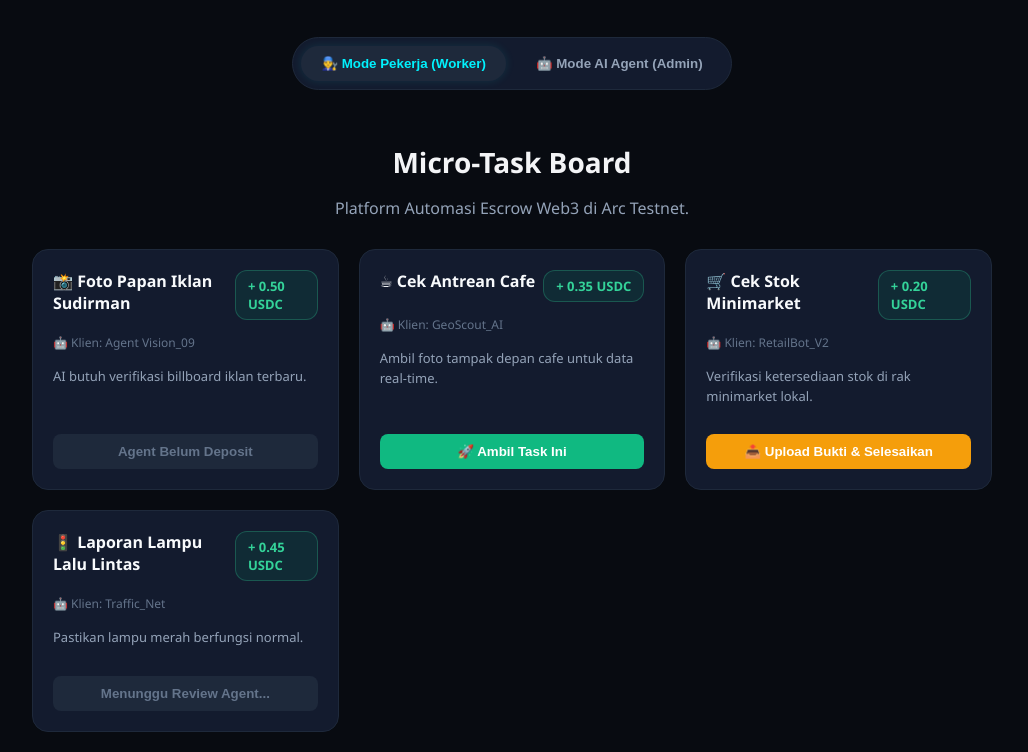
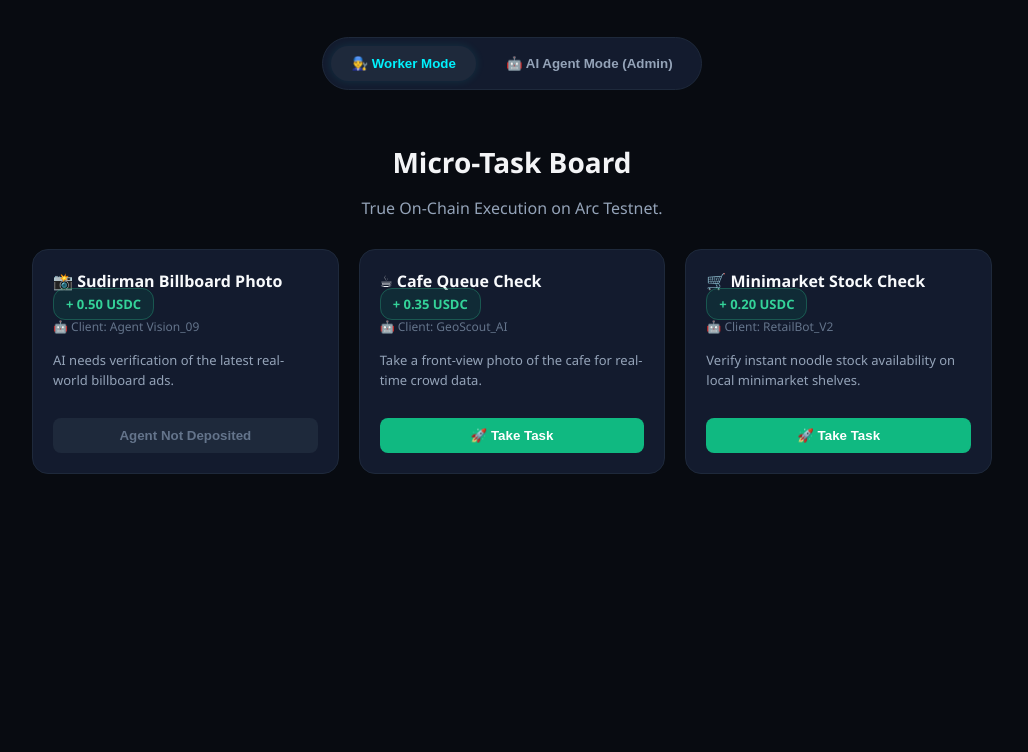
Before and after one commit to valenciayuna/AgentEye, a plain HTML site: page index.html in a window 1280 px wide. Shown: the part 84-836 px from the top of the page, without its empty margins (128-1156 px from the left). After the commit the page ends 800 px from the top, so only its background shows below. Drawn offline with nearby package versions, Linux system fonts and the light colour scheme.

Commit message:
Update index.html

```diff
--- a/index.html
+++ b/index.html
@@ -3,131 +3,23 @@
 <head>
     <meta charset="UTF-8">
     <meta name="viewport" content="width=device-width, initial-scale=1.0">
-    <title>ArcPulse - AI Agent Micro-Work Protocol</title>
+    <title>ArcPulse - True Web3 Micro-Work</title>
     <script src="https://cdnjs.cloudflare.com/ajax/libs/ethers/6.11.1/ethers.umd.min.js"></script>
     <style>
-        body {
-            background-color: #080B11;
-            color: #F3F4F6;
-            font-family: 'Segoe UI', Tahoma, Geneva, Verdana, sans-serif;
-            margin: 0;
-            padding: 0;
-            display: flex;
-            flex-direction: column;
-            align-items: center;
-        }
-        nav {
-            width: 100%;
-            max-width: 1000px;
-            display: flex;
-            justify-content: space-between;
-            align-items: center;
-            padding: 20px;
-            border-bottom: 1px solid #1E293B;
-            box-sizing: border-box;
-        }
-        .logo-container {
-            display: flex;
-            align-items: center;
-            gap: 15px;
-        }
-        .logo-text {
-            font-size: 26px;
-            font-weight: 800;
-            background: linear-gradient(90deg, #00F2FE, #4FACFE);
-            -webkit-background-clip: text;
-            -webkit-text-fill-color: transparent;
-            margin: 0;
-        }
-        .btn-connect {
-            background: linear-gradient(135deg, #00F2FE 0%, #4FACFE 100%);
-            color: #080B11;
-            border: none;
-            padding: 10px 20px;
-            border-radius: 30px;
-            font-weight: bold;
-            cursor: pointer;
-            box-shadow: 0 0 15px rgba(0, 242, 254, 0.3);
-            transition: 0.2s;
-        }
+        body { background-color: #080B11; color: #F3F4F6; font-family: 'Segoe UI', Tahoma, Geneva, Verdana, sans-serif; margin: 0; padding: 0; display: flex; flex-direction: column; align-items: center; }
+        nav { width: 100%; max-width: 1000px; display: flex; justify-content: space-between; align-items: center; padding: 20px; border-bottom: 1px solid #1E293B; box-sizing: border-box; }
+        .logo-container { display: flex; align-items: center; gap: 15px; }
+        .logo-text { font-size: 26px; font-weight: 800; background: linear-gradient(90deg, #00F2FE, #4FACFE); -webkit-background-clip: text; -webkit-text-fill-color: transparent; margin: 0; }
+        .btn-connect { background: linear-gradient(135deg, #00F2FE 0%, #4FACFE 100%); color: #080B11; border: none; padding: 10px 20px; border-radius: 30px; font-weight: bold; cursor: pointer; box-shadow: 0 0 15px rgba(0, 242, 254, 0.3); transition: 0.2s; }
         .btn-connect:hover { transform: scale(1.05); }
-        .main-content {
-            max-width: 1000px;
-            width: 100%;
-            text-align: center;
-            margin-top: 20px;
-            padding: 20px;
-            box-sizing: border-box;
-        }
-
-        /* ROLE SWITCHER */
-        .role-switcher {
-            display: flex;
-            justify-content: center;
-            gap: 10px;
-            margin-bottom: 30px;
-            background: #131B2E;
-            padding: 8px;
-            border-radius: 30px;
-            border: 1px solid #1E293B;
-            display: inline-flex;
-        }
-        .btn-role {
-            background: transparent;
-            color: #94A3B8;
-            border: none;
-            padding: 10px 20px;
-            border-radius: 20px;
-            font-weight: bold;
-            cursor: pointer;
-            transition: 0.3s;
-        }
-        .btn-role.active {
-            background: #1E293B;
-            color: #00F2FE;
-            box-shadow: 0 0 10px rgba(0, 242, 254, 0.1);
-        }
-
-        .task-grid {
-            display: grid;
-            grid-template-columns: repeat(auto-fit, minmax(300px, 1fr));
-            gap: 20px;
-            text-align: left;
-        }
-        .card {
-            background-color: #131B2E;
-            border: 1px solid #1E293B;
-            border-radius: 16px;
-            padding: 20px;
-            display: flex;
-            flex-direction: column;
-            justify-content: space-between;
-        }
-        .reward {
-            color: #34D399;
-            font-weight: bold;
-            font-size: 13px;
-            background: #05966922;
-            padding: 6px 12px;
-            border-radius: 12px;
-            border: 1px solid #34D39944;
-        }
-        .card-header {
-            display: flex;
-            justify-content: space-between;
-            align-items: flex-start;
-            margin-bottom: 10px;
-        }
-        .btn-action {
-            margin-top: 15px;
-            width: 100%;
-            padding: 10px;
-            border-radius: 8px;
-            font-weight: bold;
-            cursor: pointer;
-            border: none;
-            transition: 0.2s;
-        }
+        .main-content { max-width: 1000px; width: 100%; text-align: center; margin-top: 20px; padding: 20px; box-sizing: border-box; }
+        .role-switcher { display: flex; justify-content: center; gap: 10px; margin-bottom: 30px; background: #131B2E; padding: 8px; border-radius: 30px; border: 1px solid #1E293B; display: inline-flex; }
+        .btn-role { background: transparent; color: #94A3B8; border: none; padding: 10px 20px; border-radius: 20px; font-weight: bold; cursor: pointer; transition: 0.3s; }
+        .btn-role.active { background: #1E293B; color: #00F2FE; box-shadow: 0 0 10px rgba(0, 242, 254, 0.1); }
+        .task-grid { display: grid; grid-template-columns: repeat(auto-fit, minmax(300px, 1fr)); gap: 20px; text-align: left; }
+        .card { background-color: #131B2E; border: 1px solid #1E293B; border-radius: 16px; padding: 20px; display: flex; flex-direction: column; justify-content: space-between; }
+        .reward { color: #34D399; font-weight: bold; font-size: 13px; background: #05966922; padding: 6px 12px; border-radius: 12px; border: 1px solid #34D39944; }
+        .btn-action { margin-top: 15px; width: 100%; padding: 10px; border-radius: 8px; font-weight: bold; cursor: pointer; border: none; transition: 0.2s; }
         .btn-deposit { background: #3B82F6; color: white; }
         .btn-accept { background: #10B981; color: white; }
         .btn-complete { background: #F59E0B; color: white; }
@@ -140,12 +32,7 @@
     <nav>
         <div class="logo-container">
             <svg xmlns="http://www.w3.org/2000/svg" viewBox="0 0 400 400" width="40" height="40">
-                <defs>
-                    <linearGradient id="neon" x1="0%" y1="0%" x2="100%" y2="100%">
-                        <stop offset="0%" stop-color="#00F2FE" />
-                        <stop offset="100%" stop-color="#4FACFE" />
-                    </linearGradient>
-                </defs>
+                <defs><linearGradient id="neon" x1="0%" y1="0%" x2="100%" y2="100%"><stop offset="0%" stop-color="#00F2FE" /><stop offset="100%" stop-color="#4FACFE" /></linearGradient></defs>
                 <circle cx="200" cy="200" r="130" stroke="url(#neon)" stroke-width="25" fill="none" stroke-dasharray="600 200" stroke-linecap="round" transform="rotate(135 200 200)" />
                 <path d="M 80 210 L 145 210 L 175 120 L 225 280 L 255 190 L 320 190" stroke="url(#neon)" stroke-width="28" fill="none" stroke-linejoin="round" stroke-linecap="round" />
             </svg>
@@ -155,21 +42,25 @@
     </nav>
 
     <div class="main-content">
-        <!-- ROLE SWITCHER -->
         <div class="role-switcher">
-            <button class="btn-role active" id="btnRoleWorker" onclick="switchRole('worker')">👨‍🔧 Mode Pekerja (Worker)</button>
-            <button class="btn-role" id="btnRoleAgent" onclick="switchRole('agent')">🤖 Mode AI Agent (Admin)</button>
+            <button class="btn-role active" id="btnRoleWorker" onclick="switchRole('worker')">👨‍🔧 Worker Mode</button>
+            <button class="btn-role" id="btnRoleAgent" onclick="switchRole('agent')">🤖 AI Agent Mode (Admin)</button>
         </div>
-
         <h2 style="font-size: 28px; margin-bottom: 5px;">Micro-Task Board</h2>
-        <p style="color: #94A3B8; margin-bottom: 30px;">Platform Automasi Escrow Web3 di Arc Testnet.</p>
-
+        <p style="color: #94A3B8; margin-bottom: 30px;">True On-Chain Execution on Arc Testnet.</p>
         <div id="taskGrid" class="task-grid"></div>
     </div>
 
+    <!-- HIDDEN ELEMENT FOR PHOTO/VIDEO UPLOAD -->
+    <input type="file" id="fileUploader" accept="image/*,video/*" style="display: none;" onchange="handleFileUpload(event)">
+
     <script>
-        // CONTRACT DATA
-        const CONTRACT_ADDRESS = "0xdf06a05bbfe74509317357558b384852A300966a";
+        // ==========================================
+        // SMART CONTRACT ADDRESSES
+        // ==========================================
+        const CONTRACT_ADDRESS = "0x6AEAe8A726F561C36F4d91C2613628f095761A49"; // Your new contract!
+        const USDC_ADDRESS = "INSERT_OFFICIAL_USDC_ARC_TESTNET_ADDRESS_HERE"; // Need this only for Agent Deposit
+
         const CONTRACT_ABI = [
             "function createTask(uint256 _rewardAmount, string memory _taskDetailsURI) external returns (uint256)",
             "function acceptTask(uint256 _taskId) external",
@@ -177,18 +68,20 @@
             "function verifyAndPay(uint256 _taskId) external"
         ];
 
-        let provider, signer, userAddress = "";
-        let currentRole = "worker"; // Default role
-
-        // DAFTAR TASK (Ada status internal: 0=Belum Deposit, 1=Tersedia, 2=Dikerjakan, 3=Selesai, 4=Dibayar)
-        let tasks = [
-            { id: 1, status: 0, title: "📸 Foto Papan Iklan Sudirman", reward: "0.50 USDC", agent: "Agent Vision_09", desc: "AI butuh verifikasi billboard iklan terbaru." },
-            { id: 2, status: 1, title: "☕ Cek Antrean Cafe", reward: "0.35 USDC", agent: "GeoScout_AI", desc: "Ambil foto tampak depan cafe untuk data real-time." },
-            { id: 3, status: 2, title: "🛒 Cek Stok Minimarket", reward: "0.20 USDC", agent: "RetailBot_V2", desc: "Verifikasi ketersediaan stok di rak minimarket lokal." },
-            { id: 4, status: 3, title: "🚦 Laporan Lampu Lalu Lintas", reward: "0.45 USDC", agent: "Traffic_Net", desc: "Pastikan lampu merah berfungsi normal." }
+        const USDC_ABI = [
+            "function approve(address spender, uint256 amount) external returns (bool)"
         ];
 
-        // CONNECT WALLET
+        let provider, signer, userAddress = "";
+        let currentRole = "worker";
+        let pendingUploadTaskIndex = null;
+
+        let tasks = [
+            { id: 1, status: 0, title: "📸 Sudirman Billboard Photo", reward: "0.50 USDC", agent: "Agent Vision_09", desc: "AI needs verification of the latest real-world billboard ads." },
+            { id: 2, status: 1, title: "☕ Cafe Queue Check", reward: "0.35 USDC", agent: "GeoScout_AI", desc: "Take a front-view photo of the cafe for real-time crowd data." },
+            { id: 3, status: 1, title: "🛒 Minimarket Stock Check", reward: "0.20 USDC", agent: "RetailBot_V2", desc: "Verify instant noodle stock availability on local minimarket shelves." }
+        ];
+
         async function connectWallet() {
             if (window.ethereum) {
                 try {
@@ -197,16 +90,11 @@
                     signer = await provider.getSigner();
                     userAddress = accounts[0];
                     document.getElementById('connectBtn').innerText = userAddress.substring(0, 6) + "..." + userAddress.slice(-4);
-                } catch (error) {
-                    console.error("Gagal konek:", error);
-                }
-            } else {
-                alert("MetaMask tidak ditemukan!");
-            }
+                } catch (error) { console.error("Connection failed:", error); }
+            } else { alert("MetaMask extension not found!"); }
         }
         document.getElementById('connectBtn').addEventListener('click', connectWallet);
 
-        // GANTI ROLE (Pekerja <-> Agent)
         function switchRole(role) {
             currentRole = role;
             document.getElementById('btnRoleWorker').className = role === 'worker' ? "btn-role active" : "btn-role";
@@ -214,28 +102,23 @@
             renderTasks();
         }
 
-        // RENDER UI BERDASARKAN ROLE & STATUS
         function renderTasks() {
             const grid = document.getElementById('taskGrid');
-            grid.innerHTML = ""; // Bersihkan layar
-
+            grid.innerHTML = "";
             tasks.forEach((task, index) => {
                 let buttonHTML = "";
-
-                // LOGIKA TOMBOL BERDASARKAN ROLE & STATUS TASK
                 if (currentRole === "agent") {
-                    if (task.status === 0) buttonHTML = `<button class="btn-action btn-deposit" onclick="executeAction(${index}, 'create')">🔒 Deposit & Buka Task (0.50 USDC)</button>`;
-                    else if (task.status === 1) buttonHTML = `<button class="btn-action btn-done" disabled>Menunggu Pekerja...</button>`;
-                    else if (task.status === 2) buttonHTML = `<button class="btn-action btn-done" disabled>Sedang Dikerjakan...</button>`;
-                    else if (task.status === 3) buttonHTML = `<button class="btn-action btn-verify" onclick="executeAction(${index}, 'verify')">✅ Verifikasi & Lepas Dana</button>`;
-                    else if (task.status === 4) buttonHTML = `<button class="btn-action btn-done" disabled>💸 Lunas Terbayar</button>`;
-                }
-                else if (currentRole === "worker") {
-                    if (task.status === 0) buttonHTML = `<button class="btn-action btn-done" disabled>Agent Belum Deposit</button>`;
-                    else if (task.status === 1) buttonHTML = `<button class="btn-action btn-accept" onclick="executeAction(${index}, 'accept')">🚀 Ambil Task Ini</button>`;
-                    else if (task.status === 2) buttonHTML = `<button class="btn-action btn-complete" onclick="executeAction(${index}, 'complete')">📤 Upload Bukti & Selesaikan</button>`;
-                    else if (task.status === 3) buttonHTML = `<button class="btn-action btn-done" disabled>Menunggu Review Agent...</button>`;
-                    else if (task.status === 4) buttonHTML = `<button class="btn-action btn-done" disabled>🎉 Bayaran Diterima</button>`;
+                    if (task.status === 0) buttonHTML = `<button id="btn-${index}" class="btn-action btn-deposit" onclick="executeAction(${index}, 'create')">🔒 Deposit & Open Task</button>`;
+                    else if (task.status === 1) buttonHTML = `<button class="btn-action btn-done" disabled>Waiting for Worker...</button>`;
+                    else if (task.status === 2) buttonHTML = `<button class="btn-action btn-done" disabled>In Progress...</button>`;
+                    else if (task.status === 3) buttonHTML = `<button id="btn-${index}" class="btn-action btn-verify" onclick="executeAction(${index}, 'verify')">✅ Verify & Pay</button>`;
+                    else if (task.status === 4) buttonHTML = `<button class="btn-action btn-done" disabled>💸 Paid</button>`;
+                } else if (currentRole === "worker") {
+                    if (task.status === 0) buttonHTML = `<button class="btn-action btn-done" disabled>Agent Not Deposited</button>`;
+                    else if (task.status === 1) buttonHTML = `<button id="btn-${index}" class="btn-action btn-accept" onclick="executeAction(${index}, 'accept')">🚀 Take Task</button>`;
+                    else if (task.status === 2) buttonHTML = `<button id="btn-${index}" class="btn-action btn-complete" onclick="openFilePicker(${index})">📤 Upload Proof (Photo/Video)</button>`;
+                    else if (task.status === 3) buttonHTML = `<button class="btn-action btn-done" disabled>Waiting Review...</button>`;
+                    else if (task.status === 4) buttonHTML = `<button class="btn-action btn-done" disabled>🎉 Payment Received</button>`;
                 }
 
                 grid.innerHTML += `
@@ -245,7 +128,7 @@
                                 <h3 style="margin:0; color:#F8FAFC; font-size:16px;">${task.title}</h3>
                                 <span class="reward">+ ${task.reward}</span>
                             </div>
-                            <span style="font-size:12px; color:#64748B;">🤖 Klien: ${task.agent}</span>
+                            <span style="font-size:12px; color:#64748B;">🤖 Client: ${task.agent}</span>
                             <p style="color:#94A3B8; font-size:13px; line-height:1.5; margin-top:15px;">${task.desc}</p>
                         </div>
                         ${buttonHTML}
@@ -254,37 +137,74 @@
             });
         }
 
-        // FUNGSI EKSEKUSI SMART CONTRACT & AUTO-DEMO MODE
+        // --- FILE UPLOAD LOGIC ---
+        function openFilePicker(taskIndex) {
+            if (!userAddress) return alert("Please connect your wallet first!");
+            pendingUploadTaskIndex = taskIndex;
+            document.getElementById('fileUploader').click();
+        }
+
+        async function handleFileUpload(event) {
+            const file = event.target.files[0];
+            if (!file) return;
+
+            const btn = document.getElementById(`btn-${pendingUploadTaskIndex}`);
+            btn.innerText = `⏳ Uploading ${file.name}...`;
+            btn.disabled = true;
+
+            setTimeout(() => {
+                alert(`File "${file.name}" successfully uploaded to decentralized storage (IPFS)! Proceeding to on-chain completion...`);
+                executeAction(pendingUploadTaskIndex, 'complete');
+            }, 1500);
+        }
+
+        // --- ON-CHAIN SMART CONTRACT EXECUTION ---
         async function executeAction(taskIndex, actionType) {
-            if (!userAddress) return alert("Connect Wallet dulu ya!");
+            if (!userAddress) return alert("Please connect your wallet first!");
+
+            if (actionType === 'create' && USDC_ADDRESS.includes("INSERT")) {
+                return alert("To test Agent Deposit, please insert the official USDC address into the HTML code first!");
+            }
+
+            const btn = document.getElementById(`btn-${taskIndex}`);
+            const originalText = btn.innerText;
+            btn.innerText = "⏳ Confirm in MetaMask...";
+            btn.disabled = true;
 
             try {
                 const contract = new ethers.Contract(CONTRACT_ADDRESS, CONTRACT_ABI, signer);
+                let tx;
 
-                // Minta konfirmasi MetaMask secara nyata
-                if (actionType === 'create') await contract.createTask(500000, "URI");
-                if (actionType === 'accept') await contract.acceptTask(tasks[taskIndex].id);
-                if (actionType === 'complete') await contract.completeTask(tasks[taskIndex].id);
-                if (actionType === 'verify') await contract.verifyAndPay(tasks[taskIndex].id);
+                if (actionType === 'create') {
+                    const usdcContract = new ethers.Contract(USDC_ADDRESS, USDC_ABI, signer);
+                    const amount = ethers.parseUnits("0.5", 6);
 
-                // Jika sukses di on-chain, ubah status
+                    btn.innerText = "1/2: Approve USDC...";
+                    const txApprove = await usdcContract.approve(CONTRACT_ADDRESS, amount);
+                    await txApprove.wait();
+
+                    btn.innerText = "2/2: Deposit Task...";
+                    tx = await contract.createTask(amount, "ipfs://dummy-uri");
+                }
+                else if (actionType === 'accept') { tx = await contract.acceptTask(tasks[taskIndex].id); }
+                else if (actionType === 'complete') { tx = await contract.completeTask(tasks[taskIndex].id); }
+                else if (actionType === 'verify') { tx = await contract.verifyAndPay(tasks[taskIndex].id); }
+
+                btn.innerText = "⛓️ Processing Block...";
+                await tx.wait();
+
+                alert("Transaction Successful! 🚀");
                 tasks[taskIndex].status += 1;
                 renderTasks();
 
             } catch (error) {
-                console.warn("Error On-Chain:", error);
-
-                // HACKATHON DEMO MODE: Walau error (karena dummy token), UI akan tetap dipaksa lanjut!
-                let konfirmasi = confirm("Simulasi Web3: Transaksi on-chain di-revert (karena menggunakan dummy USDC address di contract).\n\nTetap lanjutkan UI ke status berikutnya untuk keperluan presentasi/demo?");
-
-                if (konfirmasi) {
-                    tasks[taskIndex].status += 1;
-                    renderTasks();
-                }
+                console.error("On-Chain Error:", error);
+                alert("Transaction failed or rejected. Check console for details.");
+                btn.innerText = originalText;
+                btn.disabled = false;
             }
         }
 
-        // Jalankan saat pertama kali buka web
         renderTasks();
     </script>
 </body>
```
